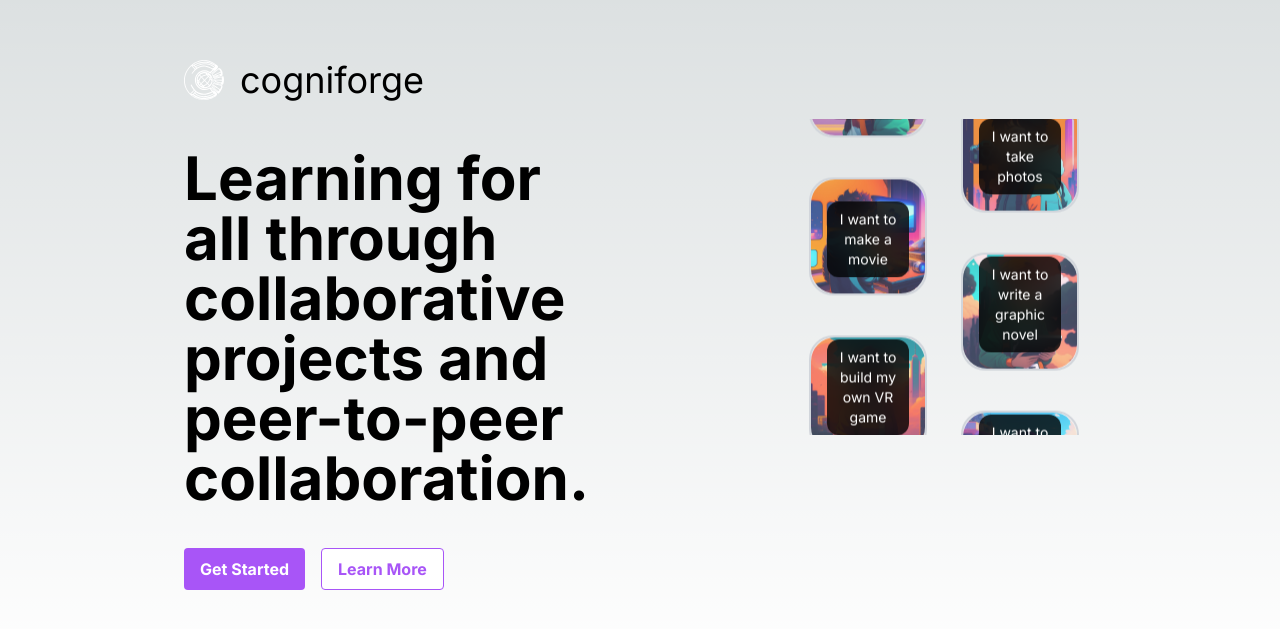
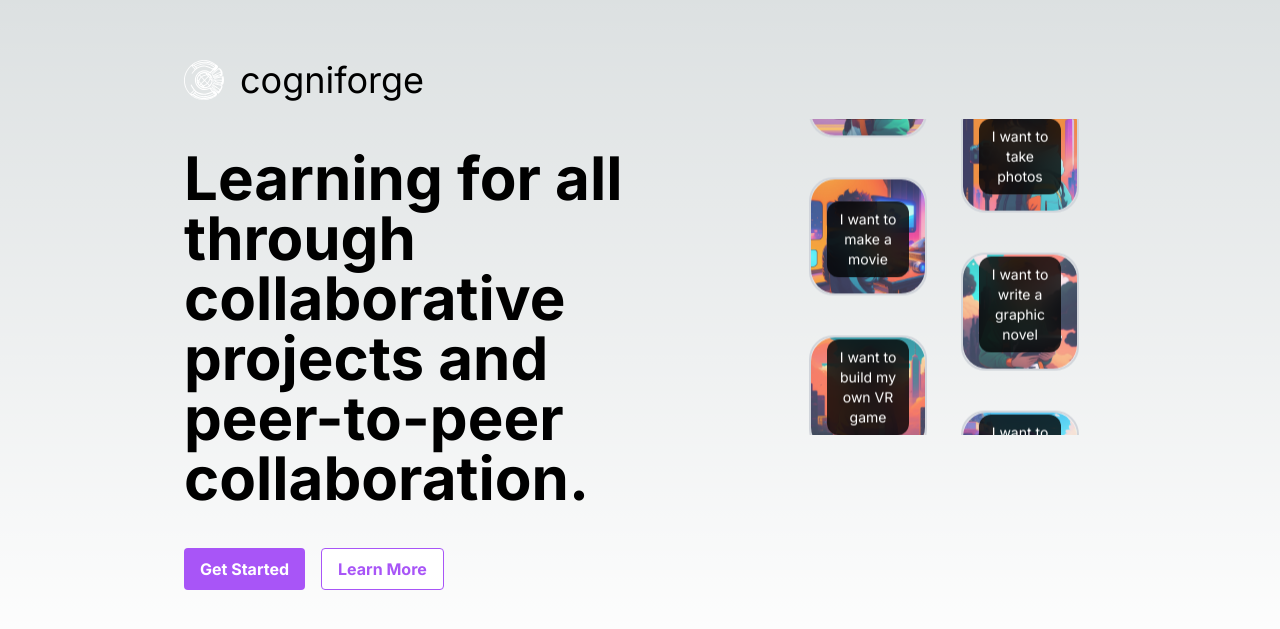
Before and after one commit to cogniforge/website, a Next.js app: page / in a window 1280 px wide. Shown: the part 123-752 px from the top of the page. Built offline with nearby package versions, Linux system fonts and the light colour scheme.

Commit message:
Update visibility

```diff
--- a/pages/index.tsx
+++ b/pages/index.tsx
@@ -25,7 +25,7 @@ export default function Home() {
         <div className="flex flex-col min-h-screen max-w-fit mx-36 px-6 sm:px-8 lg:px-10">
             <main className="flex-grow flex flex-col justify-center">
                 <div className="flex flex-col md:flex-row md:items-center">
-                    <div className="md:w-1/2 md:pr-12">
+                    <div className="md:w-1/2 md:mr-10">
                         <Logo />
                         <h1 className="lg:text-6xl md:text-5xl text-3xl font-bold mb-10">
                             Learning for all through collaborative projects and
@@ -44,7 +44,7 @@ export default function Home() {
 
                     {/* TODO: Adapt this to be responsive on mobile
                      * Possibility of using an alternative.. horizontal carousel? */}
-                    <div className="min-h-full w-1/3 ml-auto invisible lg:visible flex">
+                    <div className="min-h-full w-1/3 ml-auto invisible xl:visible flex">
                         <div className="w-1/2 flex-1 mx-4 carousel-vertical-left">
                             <Carousel
                                 photos={photosLeft}
```
